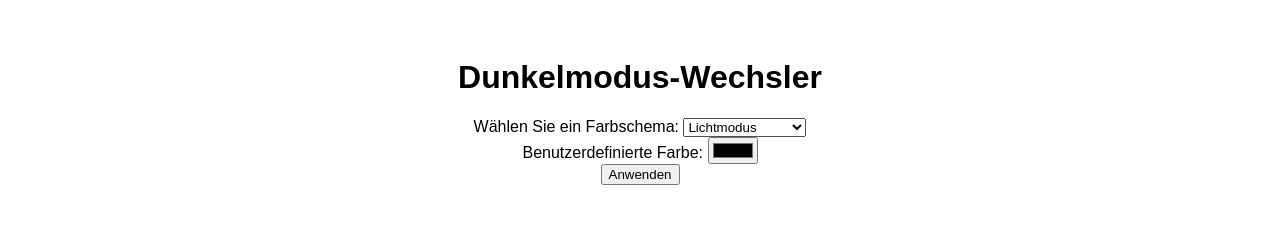
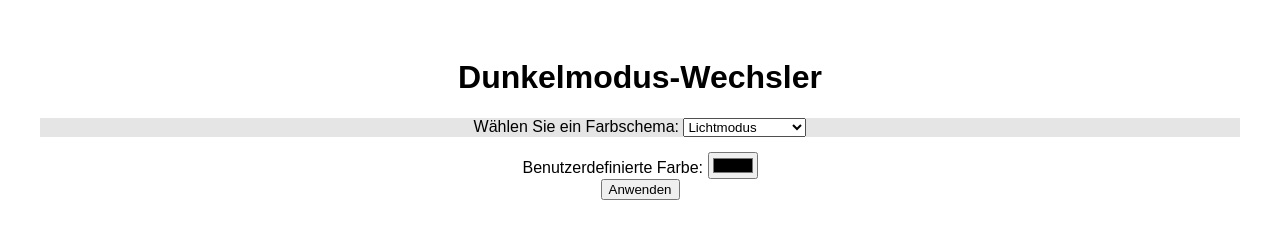
Before and after one commit to sidfakenews986/dunkelmodus-wechseler, a plain HTML site: page index.html in a window 1280 px wide. In both pictures the pointer is over the element 640 px from the left and 127 px from the top of the page. Drawn offline with Linux system fonts and the light colour scheme.

Commit message:
Fix typo: update 'theme-switcher' to '.theme-switcher' in CSS selectors

```diff
--- a/styles.css
+++ b/styles.css
@@ -26,11 +26,11 @@ body.custom {
     text-align: center;
 }
 
-theme-switcher, .color-picker {
+.theme-switcher, .color-picker {
     margin-bottom: 15px;
     transition: background-color 0.2s;
 }
 
-theme-switcher:hover, .color-picker:hover {
+.theme-switcher:hover, .color-picker:hover {
     background-color: rgba(0, 0, 0, 0.1);
 }
```
